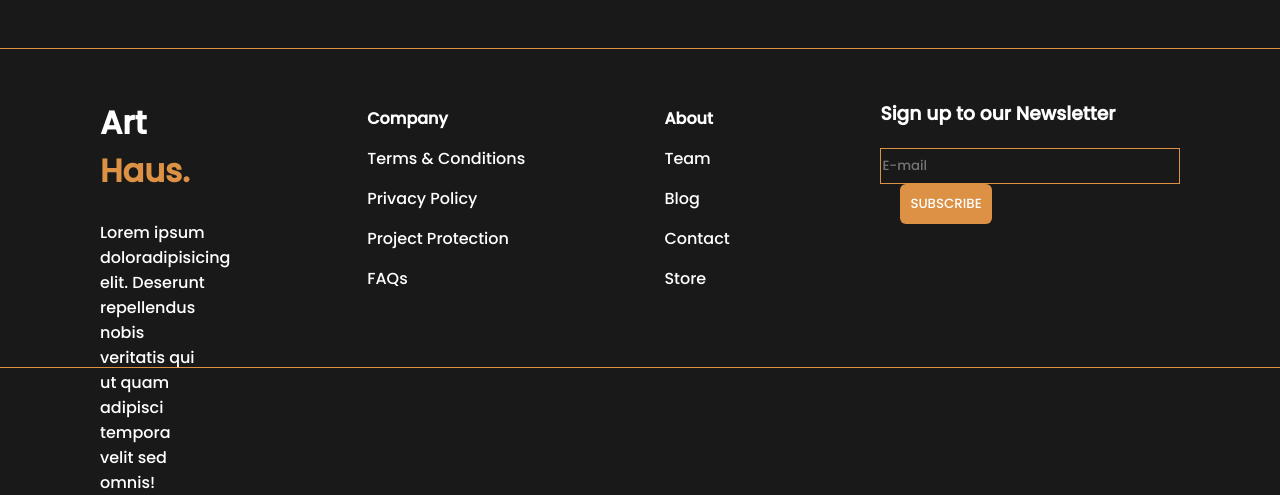
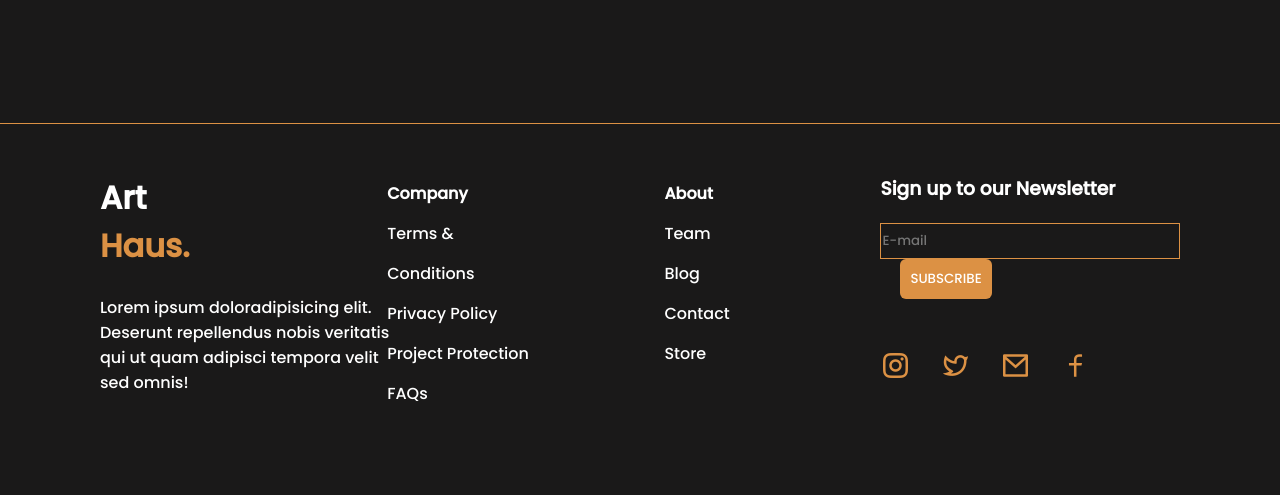
Before and after one commit to KaranChouhan018/art-haus, a plain HTML site: page Art-haus/index.html in a window 1280 px wide. Shown: the part 5601-6096 px from the top of the page. After the commit the page ends 6044 px from the top, so only its background shows below. Drawn offline with nearby package versions, Linux system fonts and the light colour scheme.

Commit message:
donneeee

```diff
--- a/Art-haus/index.html
+++ b/Art-haus/index.html
@@ -5,6 +5,7 @@
     <meta http-equiv="X-UA-Compatible" content="IE=edge">
     <meta name="viewport" content="width=device-width, initial-scale=1.0">
     <link rel="stylesheet" href="style.css">
+    <link href="https://cdn.jsdelivr.net/npm/remixicon@3.0.0/fonts/remixicon.css" rel="stylesheet">
     <link rel="preconnect" href="https://fonts.googleapis.com">
     <link rel="preconnect" href="https://fonts.gstatic.com" crossorigin>
     <link href="https://fonts.googleapis.com/css2?family=Poppins:wght@300;500&display=swap" rel="stylesheet">
@@ -156,7 +157,7 @@
             <br>
             <button>Contact Us</button>
         </div>
-<br><br>
+<br><br><br><br><br>
         <div id="footer">
             <div id="f1">
                 <h1>Art <span>Haus.</span></h1><br>
@@ -183,7 +184,8 @@
             </div>
             <div id="f4">
                 <h3>Sign up to our Newsletter</h3>
-                <input placeholder="E-mail" type="email"><button>SUBSCRIBE</button>
+                <input placeholder="E-mail" type="email"><button>SUBSCRIBE</button><br>
+                <a href=""><i class="ri-instagram-line"></i></a><a href=""><i class="ri-twitter-line"></i></a><a href=""><i class="ri-mail-line"></i></a><a href=""><i class="ri-facebook-line"></i></a>
             </div>
         </div>
 
--- a/Art-haus/style.css
+++ b/Art-haus/style.css
@@ -583,7 +583,7 @@ position: absolute;
 
     #footer{
         width: 100%;
-        height: 50vh;
+        height: 40vh;
 
         display: flex;
         border-top:1px solid #dc9144;
@@ -595,10 +595,13 @@ position: absolute;
         width: 24%;
         background-color: #1A1919;
         height: 80%;
-        border-bottom: 1pX solid #dc9144;
+
         padding: 50px 100px;
         color: white;
 
+    }
+    #f1 p{
+        width: 300px;
     }
 
     #f1 span{
@@ -622,15 +625,17 @@ position: absolute;
         color: white;
         height: 80%;
         line-height: 40px;
-        padding: 50px 60px;
-        border-bottom: 1pX solid #dc9144;
+        padding: 50px 80px;
+
     }
 
     #f2 span{
         font-weight: 900;
+
     }
     #f3 span{
         font-weight: 900;
+
     }
 
     #f3{
@@ -639,14 +644,14 @@ position: absolute;
         padding: 50px 50px;
         line-height: 40px;
         height: 80%;
-        border-bottom: 1pX solid #dc9144;
+
     }
 
     #f4{
         width: 32%;
         color: white;
         height: 80%;
-        border-bottom: 1pX solid #dc9144;
+
         padding: 50px 10px;
     }
 
@@ -673,3 +678,22 @@ position: absolute;
     #f4 button:hover{
         scale: 1.1;
     }
+
+    #f4 a{
+        text-decoration: none;
+    }
+
+
+    #f4 i{
+        color: #dc9144;
+        font-size: 30px;
+        letter-spacing: 30px;
+        margin-top: 50px;
+        display: inline-block;
+        transition: cubic-bezier(0.19, 1, 0.22, 1)1s;
+    }
+
+    #f4 i:hover{
+
+        scale: 1.1;
+    }
```
